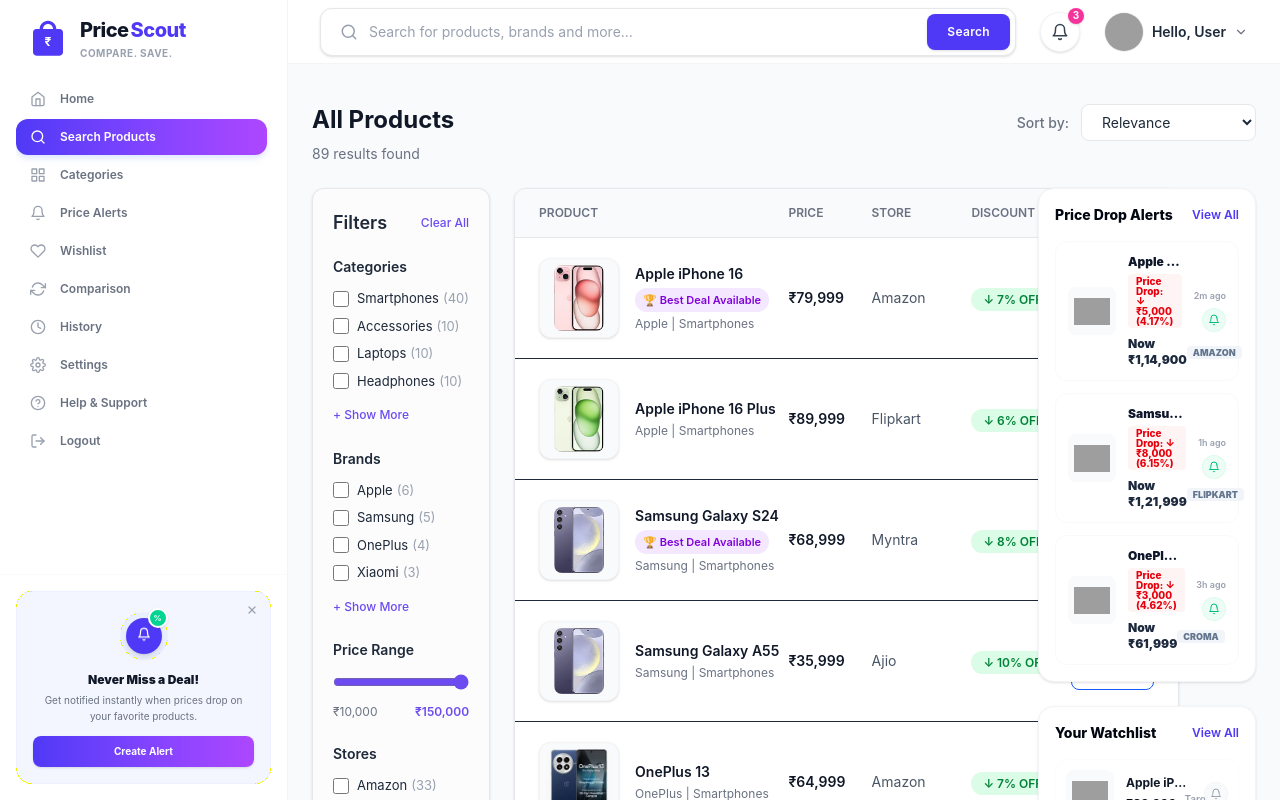
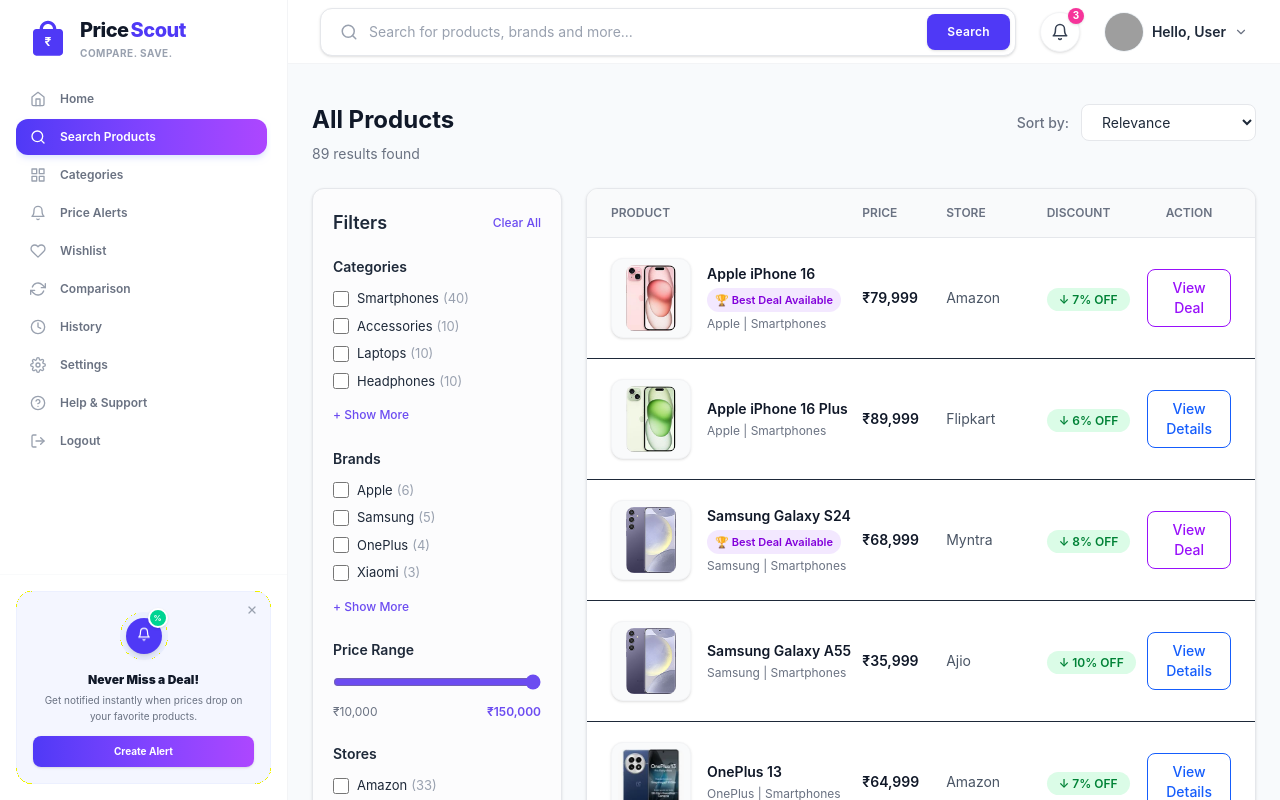
Before and after one commit to MohanTeja-8319/Product-Search-Automation, a React (Vite) app: page /search in a window 1280 px wide. Shown: the top 800 px of the page. Built offline with nearby package versions, Linux system fonts and the light colour scheme; grey boxes are pictures that could not be loaded.

Commit message:
Remove PriceAlert and WatchList widgets from Search, Comparison, and Wishlist pages, keeping only on Home page

```diff
--- a/src/Pages/Comparison.jsx
+++ b/src/Pages/Comparison.jsx
@@ -4,8 +4,6 @@
 import { BiGitCompare } from "react-icons/bi";
 import Sidebar from "../Components/Sidebar";
 import Navbar from "../Components/Navbar";
-import PriceAlert from "../Components/PriceAlert";
-import WatchList from "../Components/WatchList";
 import dummyProducts from "../data/products.js";
 
 const Comparison = () => {
@@ -247,9 +245,7 @@
 
         {/* Page Content */}
         <main className="p-6 flex-1">
-          <div className="grid grid-cols-1 xl:grid-cols-4 gap-6 items-start">
-            {/* Left Column (75%) */}
-            <div className="xl:col-span-3 space-y-6">
+          <div className="space-y-6">
               {/* Header card */}
               <div className="bg-white border border-gray-100 rounded-2xl p-6 shadow-sm flex flex-col sm:flex-row sm:items-center sm:justify-between gap-4">
                 <div>
@@ -534,13 +530,6 @@
                 </a>
               </div>
             </div>
-
-            {/* Right Column (25%) */}
-            <div className="xl:col-span-1 space-y-6">
-              <PriceAlert />
-              <WatchList />
-            </div>
-          </div>
         </main>
       </div>
 
--- a/src/Pages/SearchPage.jsx
+++ b/src/Pages/SearchPage.jsx
@@ -8,8 +8,6 @@
 import Navbar from "../Components/Navbar";
 import Filters from "./Filters";
 import SearchProducts from "./SearchProducts";
-import PriceAlert from "../Components/PriceAlert";
-import WatchList from "../Components/WatchList";
 
 import groupProducts from "../utils/groupProducts";
 
@@ -162,10 +160,7 @@
               </div>
             </div>
 
-            {/* Page Layout Grid */}
-            <div className="grid grid-cols-1 xl:grid-cols-4 gap-6 items-start">
-              {/* Left Main Column (75%) */}
-              <div className="xl:col-span-3">
+            {/* Page Layout */}
             <div className="flex gap-6 items-start">
               <Filters
                 brands={brands}
@@ -195,14 +190,6 @@
               </div>
             </div>
           </div>
-
-              {/* Right Column (25%) */}
-              <div className="xl:col-span-1 space-y-6">
-                <PriceAlert />
-                <WatchList />
-              </div>
-            </div>
-          </div>
         </main>
       </div>
     </div>
--- a/src/Pages/Wishlist.jsx
+++ b/src/Pages/Wishlist.jsx
@@ -3,8 +3,6 @@
 import { FaHeart } from "react-icons/fa";
 import Sidebar from "../Components/Sidebar";
 import Navbar from "../Components/Navbar";
-import PriceAlert from "../Components/PriceAlert";
-import WatchList from "../Components/WatchList";
 
 const Wishlist = () => {
   const [items, setItems] = useState([
@@ -151,9 +149,7 @@
 
         {/* Page Content */}
         <main className="p-6 flex-1">
-          <div className="grid grid-cols-1 xl:grid-cols-4 gap-6 items-start">
-            {/* Left Column (75%) */}
-            <div className="xl:col-span-3 space-y-6">
+          <div className="space-y-6">
               {/* Header card */}
               <div className="bg-white border border-gray-100 rounded-2xl p-6 shadow-sm flex flex-col md:flex-row md:items-center md:justify-between gap-4">
                 <div>
@@ -351,13 +347,6 @@
                 </a>
               </div>
             </div>
-
-            {/* Right Column (25%) */}
-            <div className="xl:col-span-1 space-y-6">
-              <PriceAlert />
-              <WatchList />
-            </div>
-          </div>
         </main>
       </div>
 
```
Lines whose indentation alone changed are shown as unchanged.
